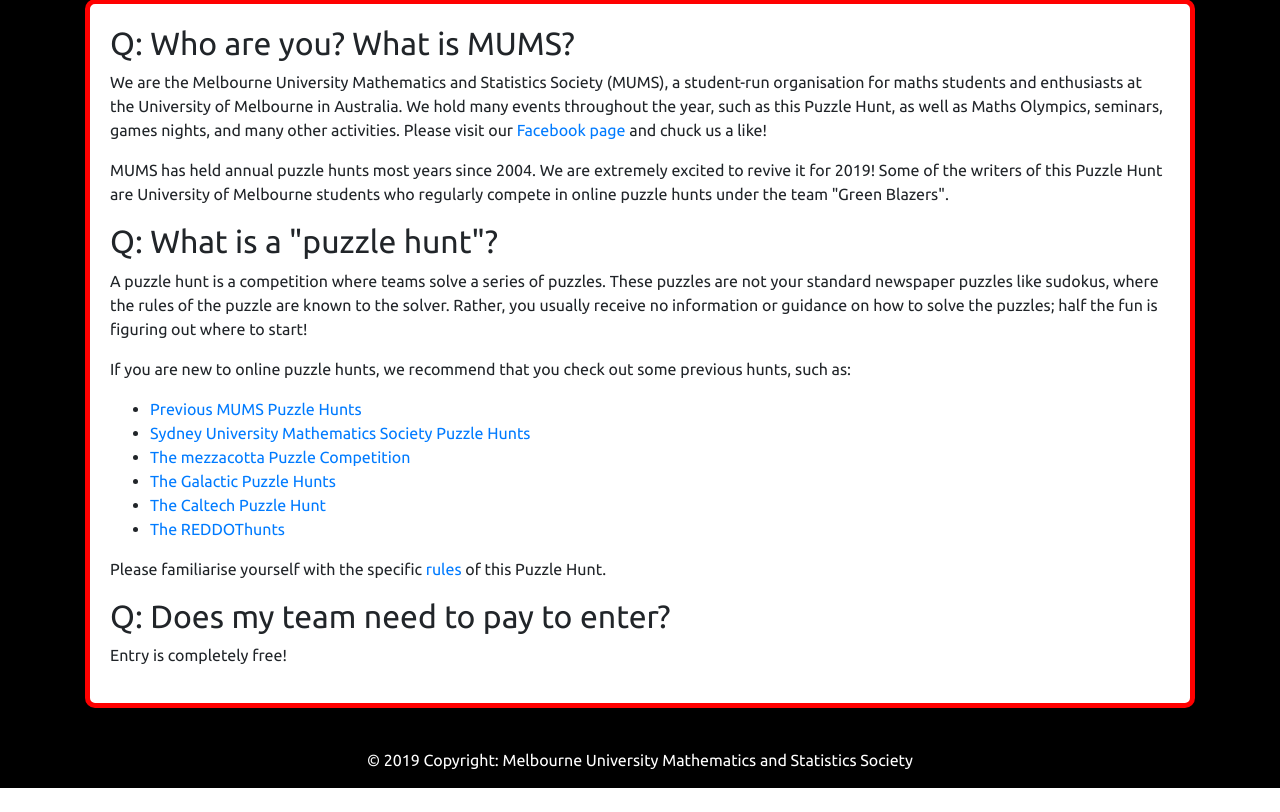
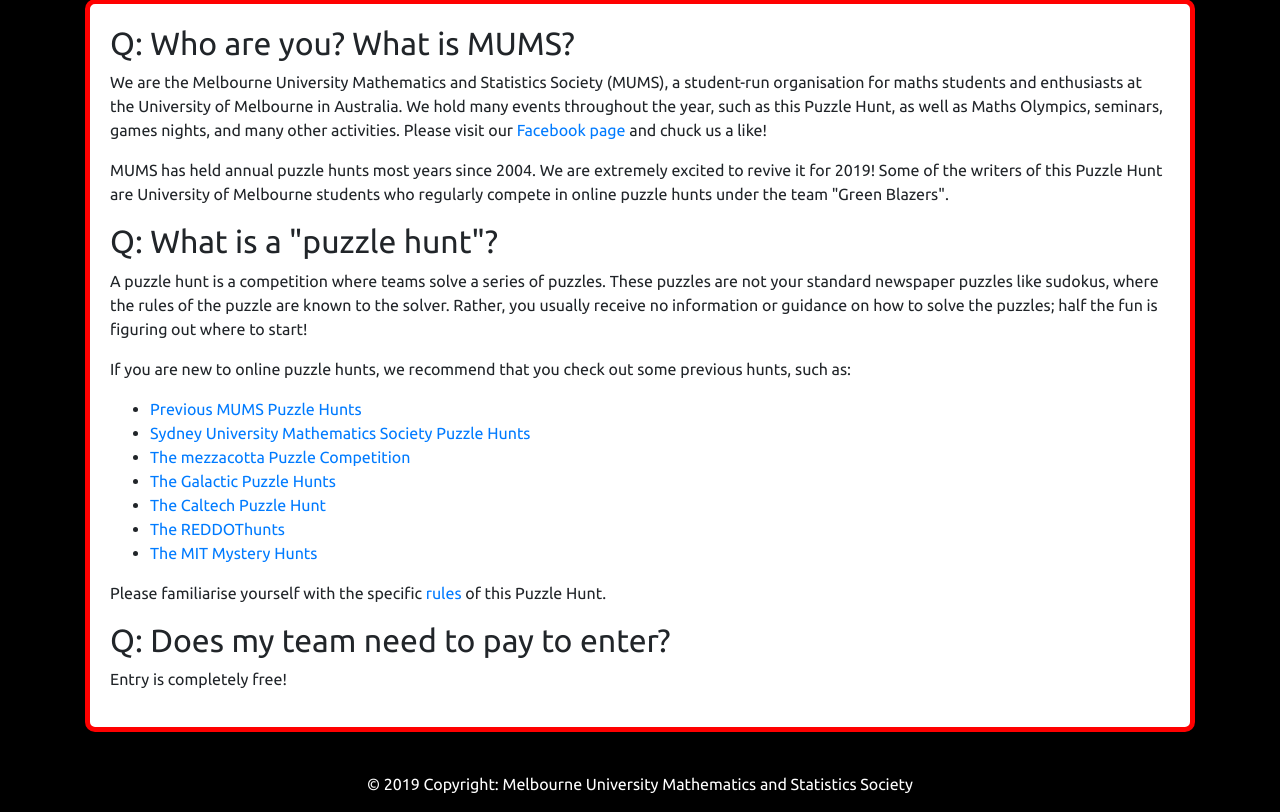
Before and after one commit to AllenZPGu/MUMS-PH-2019, a Django app: page /faq/ in a window 1280 px wide. Shown: the part 86-898 px from the top of the page. Before the commit the page ends 874 px from the top, so only its background shows below. Run offline with Django 3.2, Linux system fonts and the light colour scheme; some libraries are stand-ins or nearby versions.

Commit message:
changed a bit

```diff
--- a/PH_backend/PHapp/static/PHapp/js/cube/cube_min.js
+++ b/PH_backend/PHapp/static/PHapp/js/cube/cube_min.js
@@ -1385,7 +1385,7 @@ function grandCall() {
                 // console.log("\nCuber",
                 //     erno.version);
                 // console.log("");
-                window.help = 'This Rubik\'s Cube simulator is run by the "erno" Object.\nType "erno" in this console and hit Enter for a summary.\nHere are some random commands to pique your interest:\n\n  cube.inspect()\n  cube.inspect( true )\n  cube.front\n  cube.front.northWest.inspect()\n  cube.front.northWest.up.color.name\n  cube.standing.setOpacity( 0.5 )\n  cube.corners.setRadius( 90 )\n  cube.hasColors( RED, BLUE ).showIds()\n  cube.solve()\n\nType "help" to view this message again.\n';
+                window.help = '';
                 // console.log(help);
                 window.setupTasks && setupTasks.forEach(function(a) {
                     a()
--- a/PH_backend/PHapp/templates/PHapp/faq.html
+++ b/PH_backend/PHapp/templates/PHapp/faq.html
@@ -20,6 +20,7 @@
 		<li><a href='https://galacticpuzzlehunt.com/archive'>The Galactic Puzzle Hunts</a></li>
 		<li><a href='http://2018.caltechpuzzlehunt.org/'>The Caltech Puzzle Hunt</a></li>
 		<li><a href='https://reddothunt.sg/2018'>The REDDOThunts</a></li>
+		<li><a href='https://www.mit.edu/~puzzle/'>The MIT Mystery Hunts</a></li>
 	</ul>
 	<p>Please familiarise yourself with the specific <a href='../rules/'>rules</a> of this Puzzle Hunt.</p>
 
--- a/PH_backend/PHapp/views.py
+++ b/PH_backend/PHapp/views.py
@@ -272,7 +272,7 @@ def teamReg(request):
 
 def teamInfo(request, teamId):
 	team = Teams.objects.get(id=teamId)
-	membersList = Individuals.objects.filter(team=team)
+	membersList = sorted([i for i in Individuals.objects.filter(team=team)], key=lambda x:x.name)
 	correctList = [[i, calcSingleTime(i, i.submitTime, releaseTimes)[0], len(SubmittedGuesses.objects.filter(team=team.authClone, correct=False, puzzle=i.puzzle))] for i in SubmittedGuesses.objects.filter(team=team.authClone, correct=True)]
 	correctList = sorted(correctList, key=lambda x:x[0].submitTime)
 	anySolves = True if len(correctList) > 0 else False
```
